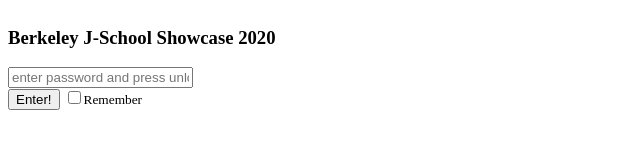
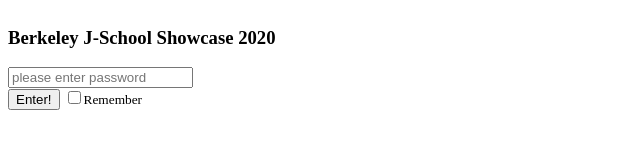
Before and after one commit to ucbsoj/jschool2020showcase, a website: page src/index.html in a window 1280 px wide. Shown: the full height of the page, 0-640 px from the left. Drawn offline with Linux system fonts and the light colour scheme.

Commit message:
word change

```diff
--- a/src/index.html
+++ b/src/index.html
@@ -30,7 +30,7 @@
           </div>
           <div class="row form-group col-12 col-sm-8 offset-sm-2">
             <div class="input-group">
-              <input type="password" class="form-control" id="unlock" placeholder="enter password and press unlock">
+              <input type="password" class="form-control" id="unlock" placeholder="please enter password">
               <div class="input-group-append">
                 <button id="unlockbutton" type="submit" class="btn btn-default input-group-text">Enter!</button>
                 <span class="input-group-text">
```
